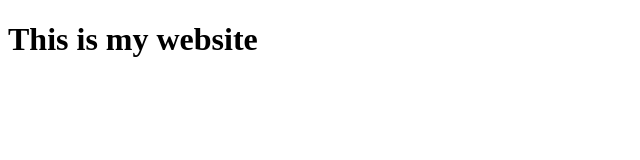
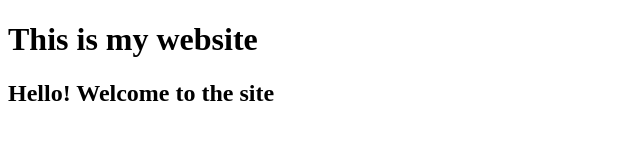
Before and after one commit to donattello/alien_invadors, a plain HTML site: page index.html in a window 1280 px wide. Shown: the whole page, without its empty margins (0-640 px from the left). Drawn offline with Linux system fonts and the light colour scheme.

Commit message:
added h2 tag and welcome title in index

```diff
--- a/index.html
+++ b/index.html
@@ -8,6 +8,7 @@
     <body>
 
         <h1>This is my website</h1>
+        <h2>Hello! Welcome to the site</h2>
 
     </body>
 
```
